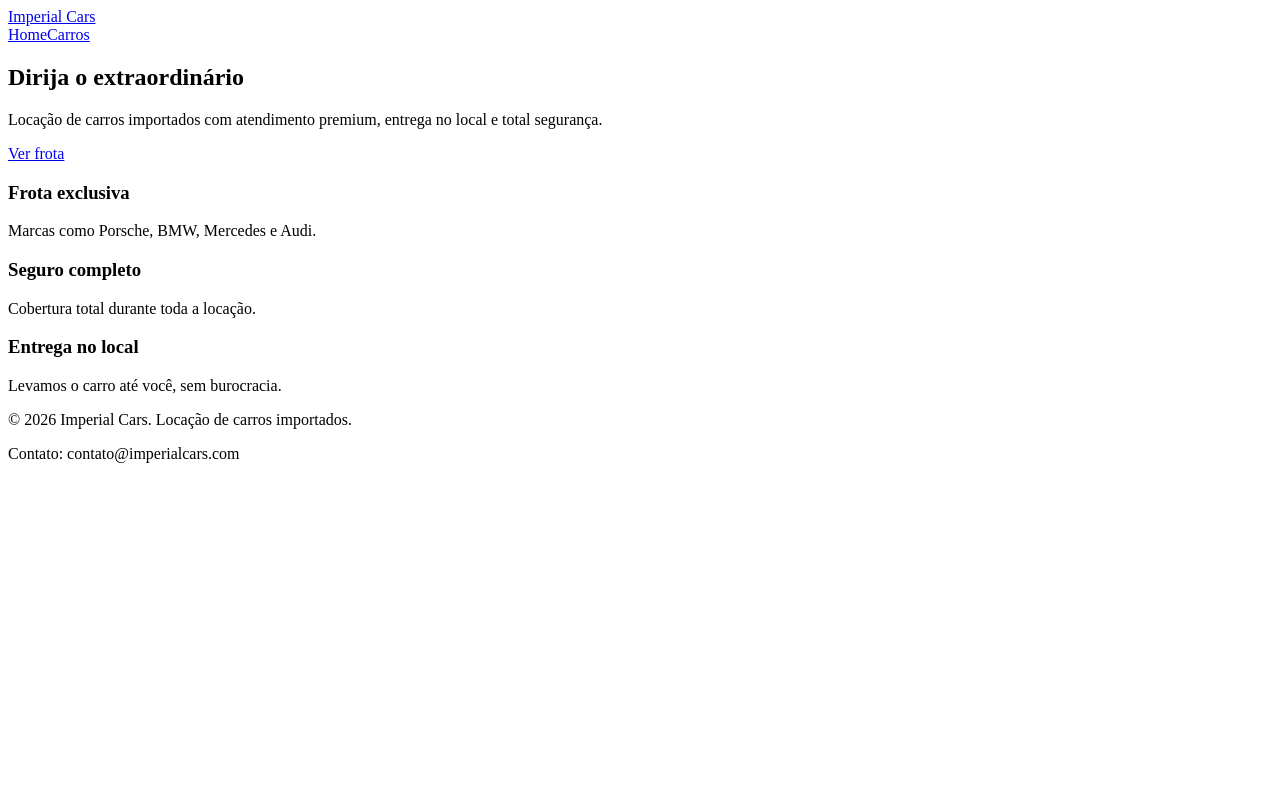
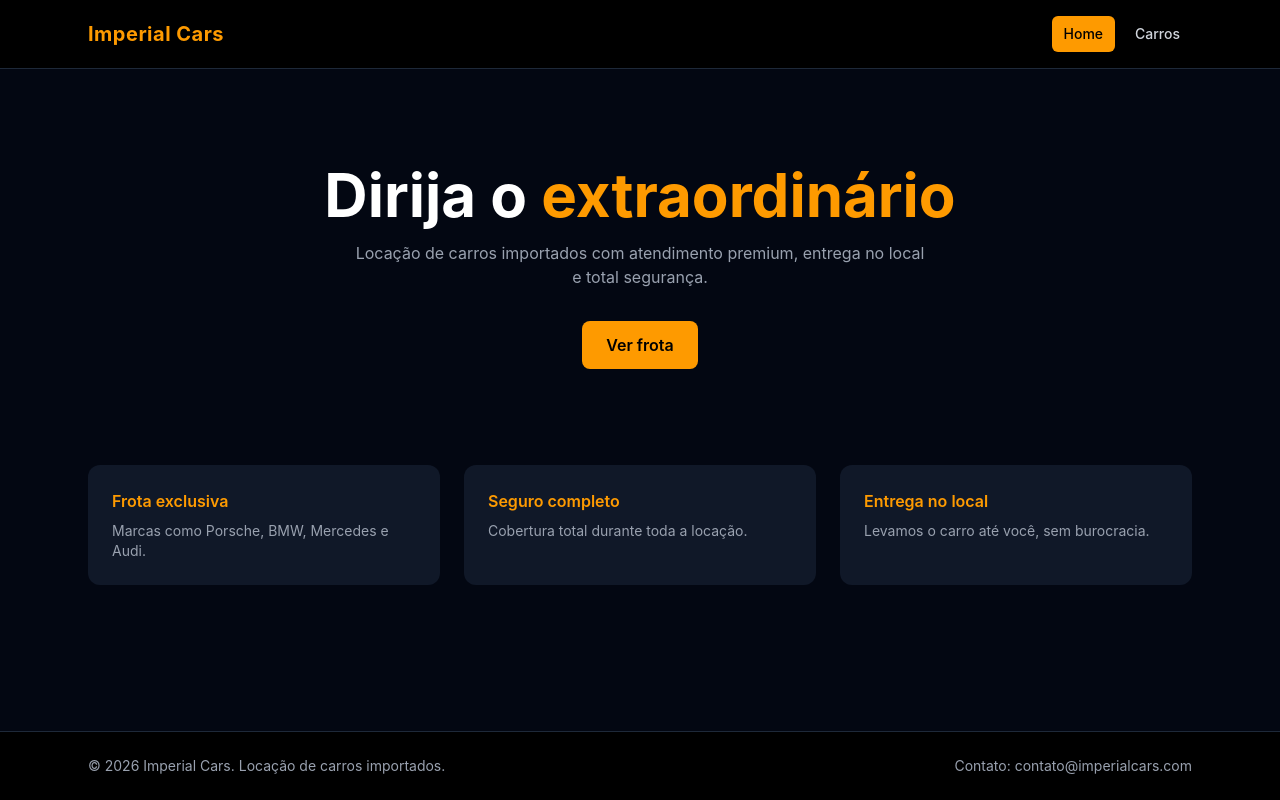
Before and after one commit to nickbelo2201/cpVI-frontend, a React (Vite) app: page / in a window 1280 px wide. Built offline with nearby package versions, Linux system fonts and the light colour scheme.

Commit message:
docs: ajusta nome no index.html

```diff
--- a/index.html
+++ b/index.html
@@ -4,7 +4,7 @@
     <meta charset="UTF-8" />
     <link rel="icon" type="image/svg+xml" href="/favicon.svg" />
     <meta name="viewport" content="width=device-width, initial-scale=1.0" />
-    <title>Locação de Carros Importados</title>
+    <title>Imperial Cars | Locação de Importados</title>
   </head>
   <body>
     <div id="root"></div>
--- a/src/index.css
+++ b/src/index.css
@@ -0,0 +1 @@
+@import "tailwindcss";
```
